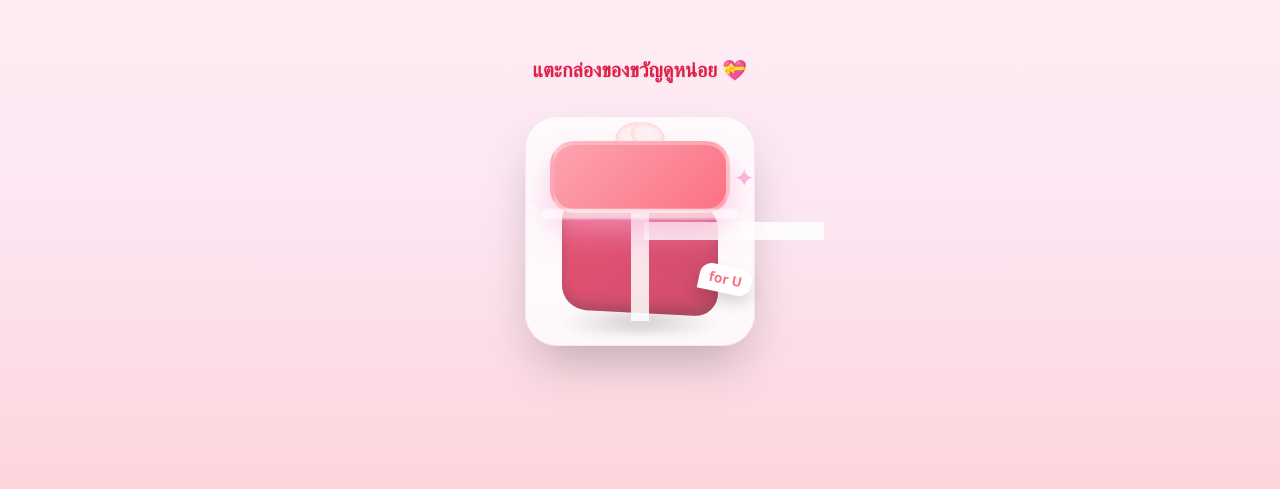
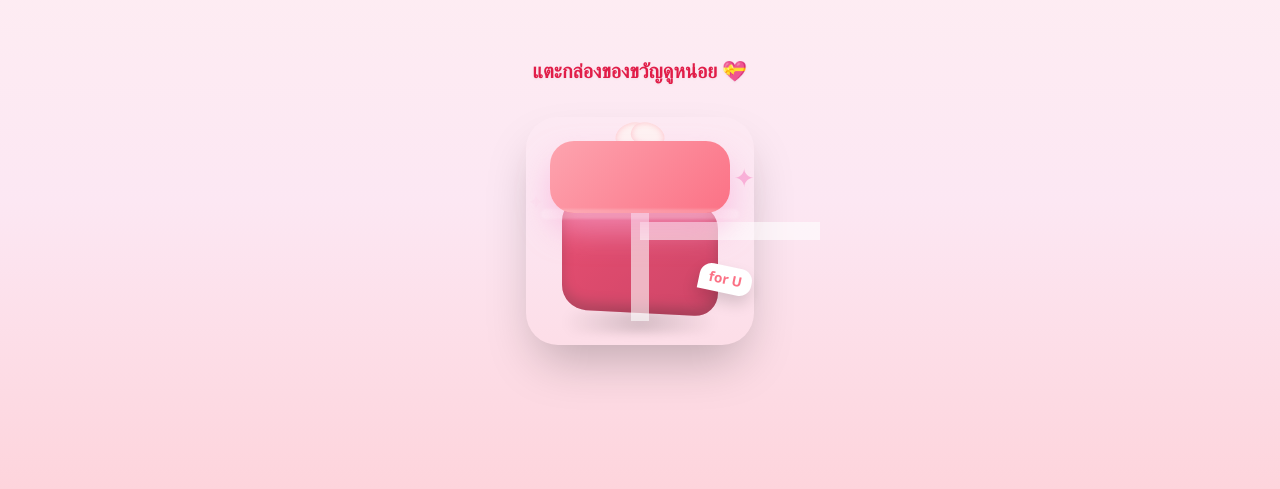
Before and after one commit to sumoz-1/plub-surprise, a Next.js app: page /gift in a window 1280 px wide. Shown: the part 199-688 px from the top of the page. Built offline with nearby package versions, Linux system fonts and the light colour scheme.

Commit message:
fix: change tab title to Plub and remove white overlay from gift box

```diff
--- a/app/globals.css
+++ b/app/globals.css
@@ -56,7 +56,7 @@ body {
 }
 
 .gift-box-wrapper {
-  @apply p-6 rounded-[32px] bg-white/80 shadow-2xl border border-rose-100 transition-all duration-500;
+  @apply p-6 rounded-[32px] bg-transparent shadow-2xl transition-all duration-500;
 }
 
 .gift-box {
@@ -103,7 +103,6 @@ body {
   height: 70%;
   background: linear-gradient(135deg, #fb7185, #f43f5e);
   box-shadow: inset 0 -12px 18px rgba(180, 52, 85, 0.6), inset 0 12px 22px rgba(255, 255, 255, 0.15);
-  border: 4px solid rgba(255, 255, 255, 0.25);
   position: relative;
   z-index: 1;
 }
@@ -115,7 +114,6 @@ body {
   transform-origin: center left;
   transition: transform 0.6s ease, box-shadow 0.4s ease;
   box-shadow: 0 18px 30px rgba(249, 168, 212, 0.6);
-  border: 4px solid rgba(255, 255, 255, 0.35);
   z-index: 2;
 }
 
@@ -126,7 +124,7 @@ body {
   width: 110%;
   height: 10px;
   border-radius: 999px;
-  background: rgba(255, 255, 255, 0.6);
+  background: rgba(255, 255, 255, 0.2);
   filter: blur(1px);
   z-index: 3;
 }
@@ -134,7 +132,7 @@ body {
 .gift-box__ribbon-vertical,
 .gift-box__ribbon-horizontal {
   position: absolute;
-  background: rgba(255, 255, 255, 0.85);
+  background: rgba(255, 255, 255, 0.6);
 }
 
 .gift-box__ribbon-vertical {
--- a/app/layout.tsx
+++ b/app/layout.tsx
@@ -2,7 +2,7 @@ import type { Metadata } from "next";
 import "./globals.css";
 
 export const metadata: Metadata = {
-  title: "Valentine for My Love",
+  title: "Plub",
   description: "A cute Valentine website built with Next.js and Tailwind CSS"
 };
 
```
